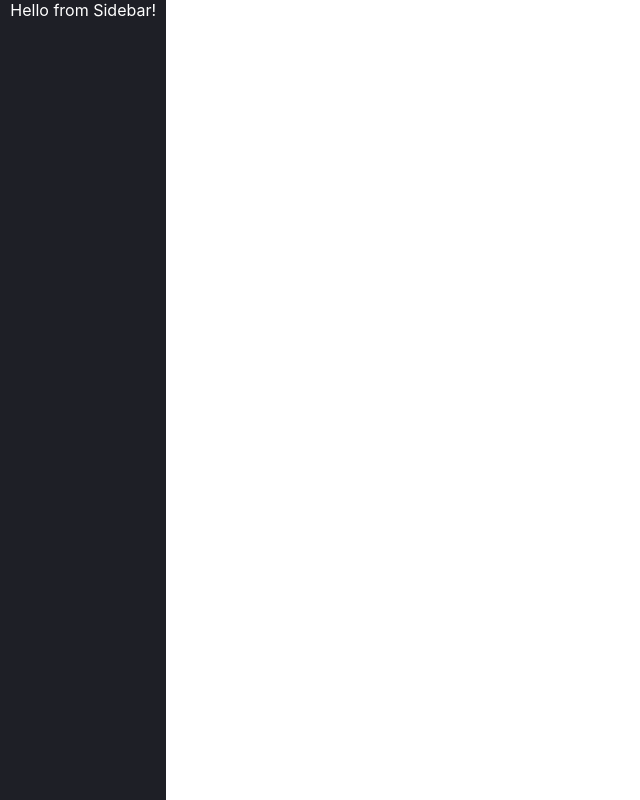
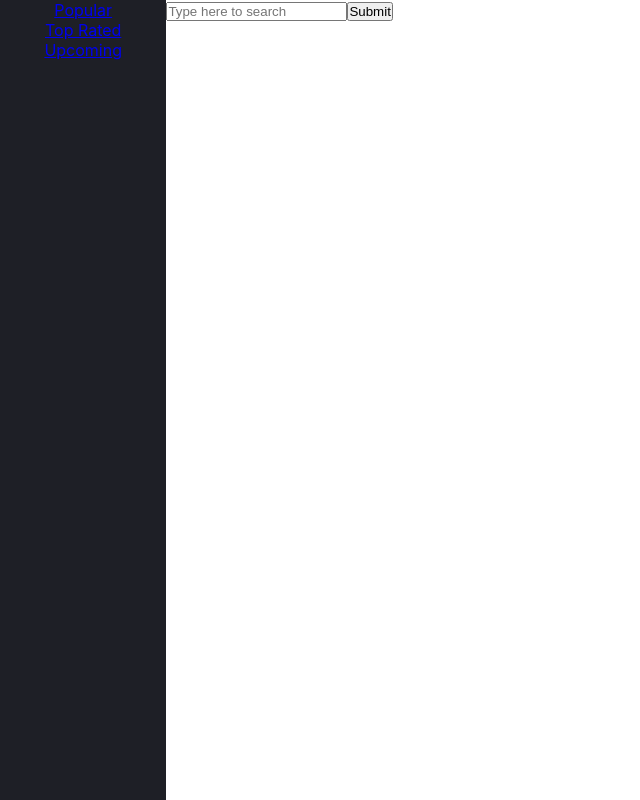
Before and after one commit to miklosfeczko/movie-browser-reactjs, a React (Create React App) app: page / in a window 1280 px wide. Shown: the whole page, without its empty margins (0-640 px from the left). Built offline with nearby package versions, Linux system fonts and the light colour scheme.

Commit message:
Added search function to the application.

```diff
--- a/public/index.html
+++ b/public/index.html
@@ -11,7 +11,7 @@
       content="Web site created using create-react-app"
     />
     <link rel="manifest" href="%PUBLIC_URL%/manifest.json" />
-    <title>React App</title>
+    <title>Movie Browser React</title>
   </head>
 
   <body>
--- a/src/App.js
+++ b/src/App.js
@@ -4,6 +4,8 @@ import { BrowserRouter as Router, Route, Switch } from 'react-router-dom';
 import './App.scss'
 
 import Sidebar from './components/Sidebar/Sidebar'
+import Searchbar from './components/Searchbar/Searchbar'
+import Search from './components/Search/Search'
 import Popular from './components/Popular/Popular'
 import Toprated from './components/Toprated/Toprated'
 import Upcoming from './components/Upcoming/Upcoming'
@@ -14,16 +16,18 @@ class App extends React.Component {
 
   render() {
     return (
-      <div>
+
         <Router>
         <Sidebar />
+        <Searchbar />
           <Switch>
             <Route exact path="/Popular" component={Popular} />
             <Route exact path="/Toprated" component={Toprated} />
             <Route exact path="/Upcoming" component={Upcoming} />
-        </Switch>
+            <Route exact path="/Search/:name" component={Search} />
+          </Switch>
         </Router>
-      </div>
+
   );
 }
 }
--- /dev/null
+++ b/src/components/Search/Search.js
@@ -0,0 +1,62 @@
+import React, { Component } from 'react'
+
+class Search extends Component {
+    constructor(props) {
+        super(props);
+        this.state = {
+          name: this.props.location.state.text,
+          MOVIES: []
+        }
+    }
+
+    componentDidMount = async () => {
+        const MOVIE_RESULTS = await fetch(`https://api.themoviedb.org/3/search/movie?api_key=e8146f65b965e0a1cb0600c774f8a2a6&language=en-US&query=${this.state.name}&page=1&include_adult=false`);
+        const DATA = await MOVIE_RESULTS.json();
+        this.setState({ MOVIES: DATA.results });
+    }
+
+    fetchMovies = async () => {
+        const MOVIE_RESULTS = await fetch(`https://api.themoviedb.org/3/search/movie?api_key=e8146f65b965e0a1cb0600c774f8a2a6&language=en-US&query=${this.props.match.params.name}&page=1&include_adult=false`);
+        const DATA = await MOVIE_RESULTS.json();
+        this.setState({ MOVIES: DATA.results })
+    }
+
+    /*componentDidUpdate(prevProps) {
+        const {
+          match: {
+            params: { postId }
+          }
+        } = this.props;
+        const prevPostId = prevProps.match.params.postId;
+        if (prevPostId !== postId) {
+          this.fetchPostData(postId);
+        }
+      }*/
+
+    componentDidUpdate(prevProps) {
+        if (this.state.name !== prevProps.match.params.name) {
+          this.fetchMovies()
+        } else {
+          this.fetchMovies()
+        }
+    }
+
+    render() {
+        console.log(this.state.name);
+        console.log(this.props.match.params.name)
+
+        return (
+            <div className="main__container">
+             {this.state.MOVIES && this.state.MOVIES.map((MOVIE) => {
+                return(
+                    <div key={MOVIE.id}>
+                        {MOVIE.title}
+                    </div>
+                )
+                })}
+            </div>
+        )
+    }
+}
+
+export default Search;
--- /dev/null
+++ b/src/components/Searchbar/Searchbar.js
@@ -0,0 +1,41 @@
+import React, { Component } from 'react'
+import {Link} from 'react-router-dom'
+
+class Searchbar extends Component {
+
+    state = {
+        term: ''
+      };
+
+    onSearchChange(term) {
+        this.setState({ term })
+    }
+
+
+    render() {
+
+        return (
+            <div className="main__container">
+            <form>
+                  <input
+                    type="text"
+                    className="form-control"
+                    onChange={e => this.onSearchChange(e.target.value)}
+                    value={this.state.term}
+                    name="search"
+                    placeholder="Type here to search"
+                    spellCheck="false"
+                    />
+                <Link to={{
+                    pathname: `/Search/${this.state.term}`,
+                    state: { text: this.state.term }
+                }}>
+                    <button>Submit</button>
+                </Link>
+            </form>
+            </div>
+        )
+    }
+}
+
+export default Searchbar;
--- a/src/components/Sidebar/Sidebar.js
+++ b/src/components/Sidebar/Sidebar.js
@@ -1,4 +1,5 @@
 import React, { Component } from 'react'
+import {Link} from 'react-router-dom'
 
 import './Sidebar.scss';
 
@@ -6,7 +7,15 @@ class Sidebar extends Component {
     render() {
         return (
             <div className="sidebar__main">
-                Hello from Sidebar!
+                <Link to={{
+                     pathname: `/Popular/`
+                }}>Popular</Link>
+                <Link to={{
+                     pathname: `/Toprated/`
+                }}>Top Rated</Link>
+                <Link to={{
+                     pathname: `/Upcoming/`
+                }}>Upcoming</Link>
             </div>
         )
     }
```
